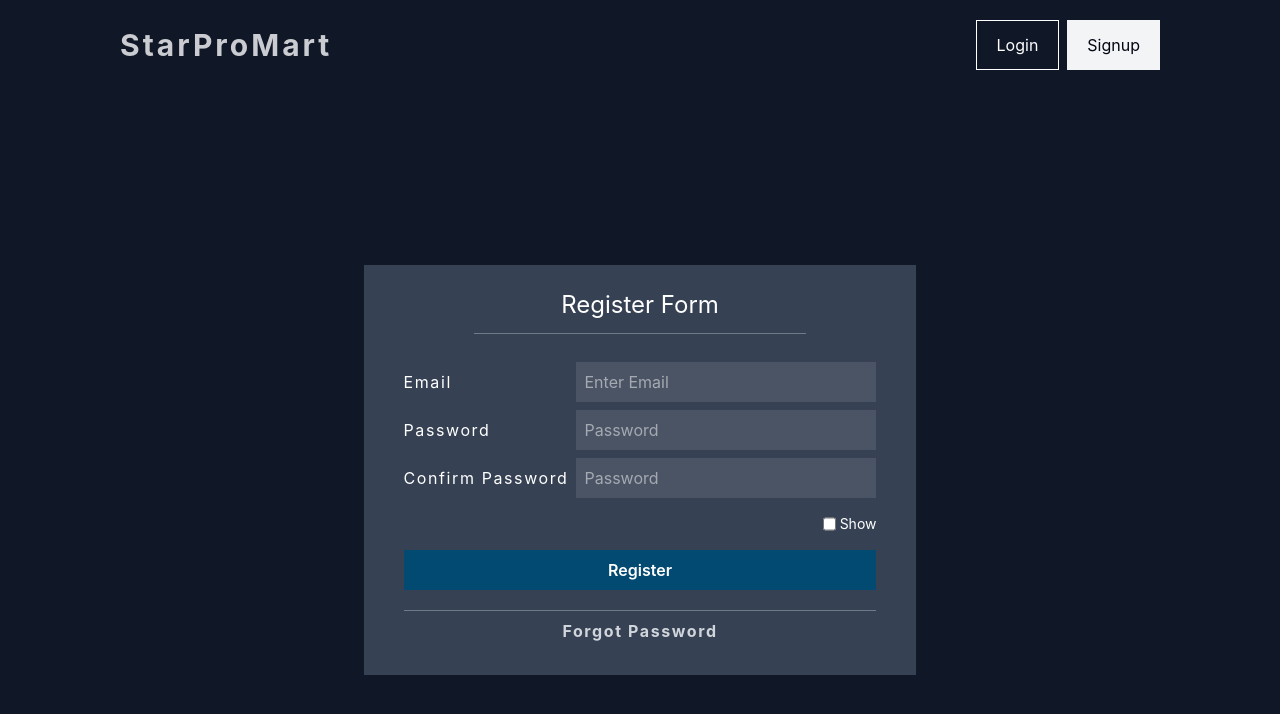
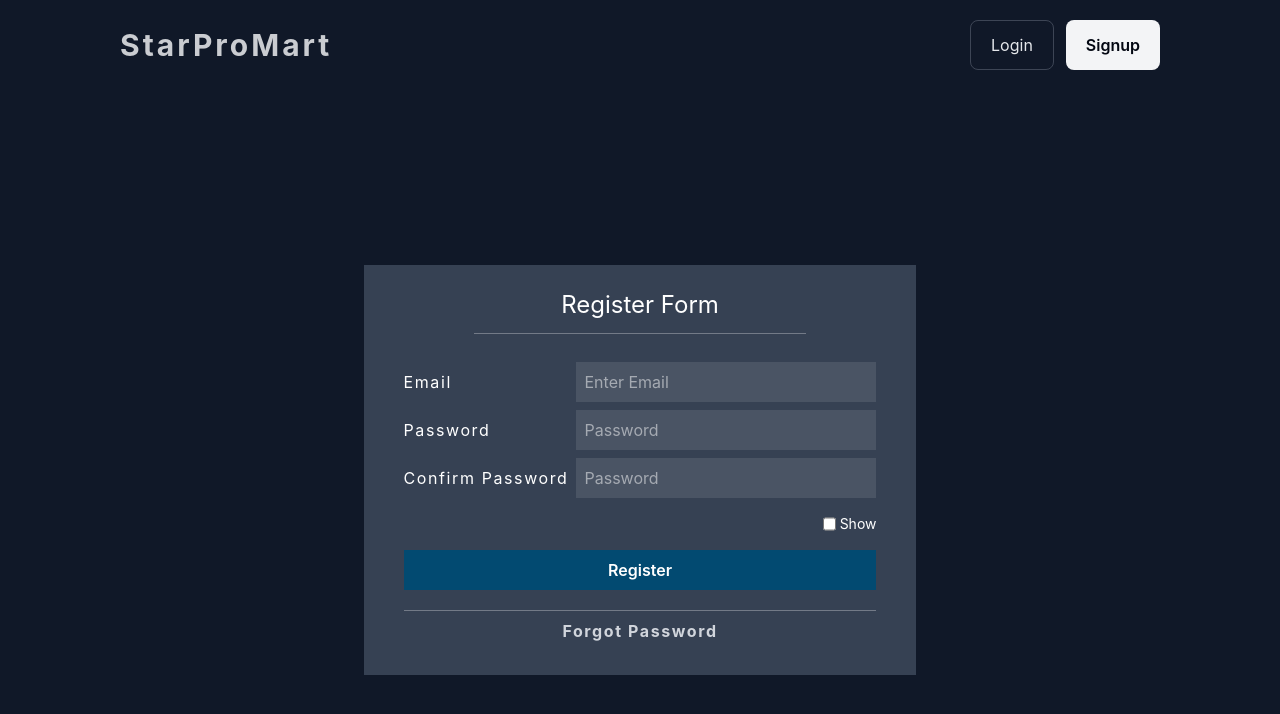
Before and after one commit to AbhirupRoy27/E-com_React, a React (Vite) app: page /auth/signup in a window 1280 px wide. Shown: the top 714 px of the page. Built offline with nearby package versions, Linux system fonts and the light colour scheme; no server answers.

Commit message:
refactor: update AuthTopBar component structure and enhance layout for better accessibility

```diff
--- a/src/features/auth/Components/AuthTopBar.jsx
+++ b/src/features/auth/Components/AuthTopBar.jsx
@@ -2,23 +2,31 @@ import { useNavigate } from 'react-router-dom'
 
 function AuthTopBar() {
   const navigate = useNavigate()
+
   return (
-    <div className="flex justify-between items-center">
-      <h1 className="text-3xl font-bold tracking-widest text-gray-50/80">
+    <header className="flex justify-between items-center w-full">
+      <h1
+        className="text-3xl font-bold tracking-widest text-gray-50/80 hover:text-white cursor-pointer transition-colors duration-300"
+        onClick={() => navigate('/')}
+        title="Go to Home"
+      >
         StarProMart
       </h1>
-      <div className="flex gap-2">
-        <button className="py-3 px-5 border" onClick={() => navigate('login')}>
+      <nav className="flex gap-3">
+        <button
+          className="py-3 px-5 border border-gray-500/50 rounded-lg text-gray-200 hover:bg-white/10 hover:border-gray-400 transition-all duration-200 active:scale-[0.98]"
+          onClick={() => navigate('login')}
+        >
           Login
         </button>
         <button
-          className="py-3 px-5 bg-gray-100 text-gray-950"
+          className="py-3 px-5 bg-gray-100 text-gray-950 font-semibold rounded-lg hover:bg-white hover:shadow-lg transition-all duration-200 active:scale-[0.98]"
           onClick={() => navigate('signup')}
         >
           Signup
         </button>
-      </div>
-    </div>
+      </nav>
+    </header>
   )
 }
 
```
